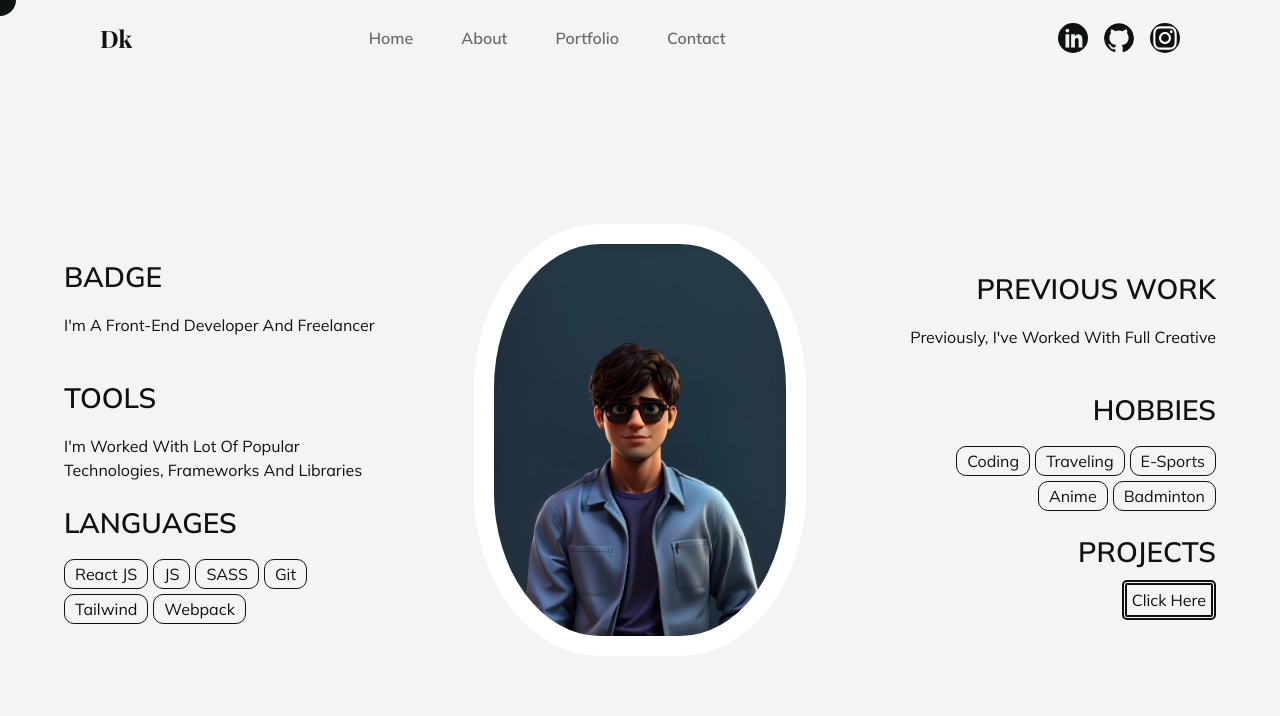
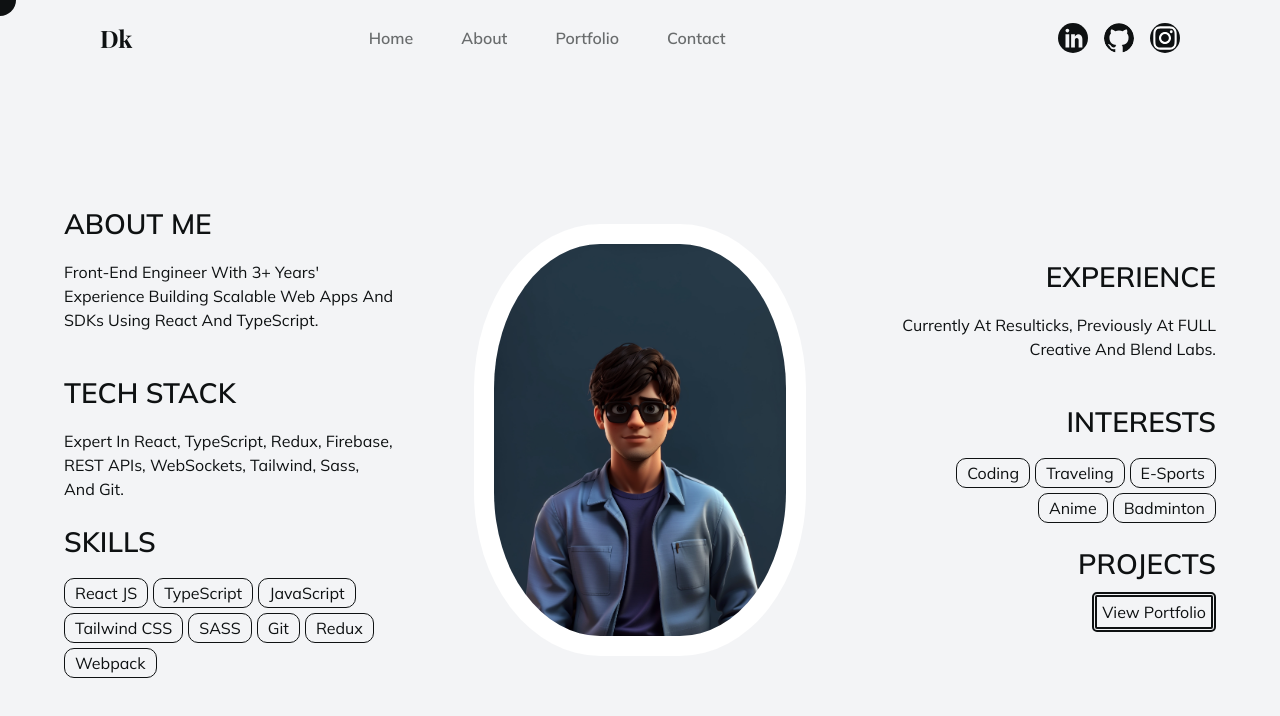
Before and after one commit to Dina-petrick/My-Portfolio, a React (Create React App) app: page / in a window 1280 px wide. Shown: the top 716 px of the page. Built offline with nearby package versions, Linux system fonts and the light colour scheme; a web font is replaced by a local one.

Commit message:
new changes

```diff
--- a/package.json
+++ b/package.json
@@ -4,9 +4,6 @@
   "private": true,
   "dependencies": {
     "@emailjs/browser": "^3.10.0",
-    "@testing-library/jest-dom": "^5.16.5",
-    "@testing-library/react": "^13.4.0",
-    "@testing-library/user-event": "^13.5.0",
     "react": "^18.2.0",
     "react-dom": "^18.2.0",
     "react-scripts": "5.0.1",
--- a/src/pages/Home.js
+++ b/src/pages/Home.js
@@ -1,28 +1,22 @@
 import React, { useContext } from "react";
-
-// import link
 import { Link } from "react-router-dom";
-
-// import motion
 import { motion } from "framer-motion";
-
-//import image
-
 import profile from "../img/home/Profile.jpg";
-
 import { transition1 } from "../transitions";
 import { CursorContext } from "../context/CursorContext";
 
 const Home = () => {
   const { mouseEnterHandler, mouseLeaveHandler } = useContext(CursorContext);
+
   return (
     <motion.section
       initial={{ opacity: 0 }}
       animate={{ opacity: 1 }}
       exit={{ opacity: 0 }}
       transition={transition1}
-      className="flex  sm:flex-col sm:justify-center sm:items-center sm:w-[90%] sm:pt-[80px] md:max-w-[98%] lg:max-w-[90%] mx-auto md:flex-row md:justify-between md:gap-20 md:items-center md:h-[100vh] md:overflow-hidden capitalize"
+      className="flex sm:flex-col sm:justify-center sm:items-center sm:w-[90%] sm:pt-[80px] md:max-w-[98%] lg:max-w-[90%] mx-auto md:flex-row md:justify-between md:gap-20 md:items-center md:h-[100vh] md:overflow-hidden capitalize"
     >
+      {/* Left Content */}
       <motion.ul
         initial={{ opacity: 0, x: "-50%" }}
         animate={{ opacity: 1, x: 0 }}
@@ -30,62 +24,68 @@ const Home = () => {
         transition={transition1}
         onMouseEnter={mouseEnterHandler}
         onMouseLeave={mouseLeaveHandler}
-        className="md:w-[30%] max-w-[400px]  "
+        className="md:w-[30%] max-w-[400px]"
       >
         <li className="sm:mb-[22px] md:mb-[20px] lg:mb-[40px]">
-          <h3 className="sm:mb-[10px] md:mb-[5px]  lg:mb-[15px] text-[20px] uppercase font-semibold lg:text-[28px]">
-            Badge
+          <h3 className="sm:mb-[10px] md:mb-[5px] lg:mb-[15px] text-[20px] uppercase font-semibold lg:text-[28px]">
+            About Me
           </h3>
-          <p>I'm a Front-end Developer and Freelancer</p>
+          <p>
+            Front-End Engineer with 3+ years' experience building scalable web
+            apps and SDKs using React and TypeScript.
+          </p>
         </li>
         <li className="sm:mb-[22px] md:mb-[20px]">
-          <h3 className="sm:mb-[10px] md:mb-[5px]  lg:mb-[15px] md:text-[20px] uppercase font-semibold lg:text-[28px]">
-            tools
+          <h3 className="sm:mb-[10px] md:mb-[5px] lg:mb-[15px] md:text-[20px] uppercase font-semibold lg:text-[28px]">
+            Tech Stack
           </h3>
           <p>
-            I'm worked with lot of popular technologies, frameworks and
-            libraries
+            Expert in React, TypeScript, Redux, Firebase, REST APIs, WebSockets,
+            Tailwind, Sass, and Git.
           </p>
         </li>
         <li>
-          <h3 className="sm:mb-[10px] md:mb-[5px]  lg:mb-[15px] md:text-[20px] uppercase font-semibold lg:text-[28px]">
-            Languages
+          <h3 className="sm:mb-[10px] md:mb-[5px] lg:mb-[15px] md:text-[20px] uppercase font-semibold lg:text-[28px]">
+            Skills
           </h3>
           <ul className="flex flex-wrap gap-[5px] capitalize">
-            <li className="w-fit px-[10px] py-[2px] rounded-[10px] border-[1px] border-primary ">
-              React JS
-            </li>
-            <li className="w-fit px-[10px] py-[2px] rounded-[10px] border-[1px] border-primary ">
-              JS
-            </li>
-            <li className="w-fit px-[10px] py-[2px] rounded-[10px] border-[1px] border-primary ">
-              SASS
-            </li>
-            <li className="w-fit px-[10px] py-[2px] rounded-[10px] border-[1px] border-primary ">
-              Git
-            </li>
-            <li className="w-fit px-[10px] py-[2px] rounded-[10px] border-[1px] border-primary ">
-              Tailwind
-            </li>
-            <li className="w-fit px-[10px] py-[2px] rounded-[10px] border-[1px] border-primary ">
-              Webpack
-            </li>
+            {[
+              "React JS",
+              "TypeScript",
+              "JavaScript",
+              "Tailwind CSS",
+              "SASS",
+              "Git",
+              "Redux",
+              "Webpack",
+            ].map((skill) => (
+              <li
+                key={skill}
+                className="w-fit px-[10px] py-[2px] rounded-[10px] border-[1px] border-primary cursor-pointer"
+              >
+                {skill}
+              </li>
+            ))}
           </ul>
         </li>
       </motion.ul>
+
+      {/* Center Image */}
       <motion.div
         initial={{ scale: 0 }}
         animate={{ scale: 1 }}
         exit={{ scale: 0 }}
         transition={transition1}
-        className=" h-[60%] sm:my-[20px] md:min-w-[300px] md:min-h-[300px] max-h-[700px] sm:border-[5px] sm:rounded-[30px] border-white md:border-[20px] md:w-[30%] max-w-[400px] md:rounded-t-[38%] md:rounded-b-[38%] md:overflow-hidden"
+        className="h-[60%] sm:my-[20px] md:min-w-[300px] md:min-h-[300px] max-h-[700px] sm:border-[5px] sm:rounded-[30px] border-white md:border-[20px] md:w-[30%] max-w-[400px] md:rounded-t-[38%] md:rounded-b-[38%] md:overflow-hidden"
       >
         <img
-          className="w-[100%] sm:rounded-[25px] md:object-cover object-center md:p h-[100%] md:hover:scale-[1.4] md:transition-transform "
+          className="w-[100%] sm:rounded-[25px] md:object-cover object-center h-[100%] md:hover:scale-[1.4] md:transition-transform"
           src={profile}
           alt="profile"
         />
       </motion.div>
+
+      {/* Right Content */}
       <motion.ul
         initial={{ opacity: 0, x: "50%" }}
         animate={{ opacity: 1, x: 0 }}
@@ -96,42 +96,39 @@ const Home = () => {
         className="md:w-[30%] max-w-[400px] text-end"
       >
         <li className="sm:mb-[22px] md:mb-[20px] lg:mb-[40px]">
-          <h3 className="sm:mb-[10px] md:mb-[5px]  lg:mb-[15px] md:text-[20px] uppercase font-semibold lg:text-[28px]">
-            Previous work
+          <h3 className="sm:mb-[10px] md:mb-[5px] lg:mb-[15px] md:text-[20px] uppercase font-semibold lg:text-[28px]">
+            Experience
           </h3>
-          <p>Previously, I've worked with Full Creative</p>
+          <p>
+            Currently at Resulticks, previously at FULL Creative and Blend Labs.
+          </p>
         </li>
         <li className="sm:mb-[22px] md:mb-[20px]">
-          <h3 className="sm:mb-[10px] md:mb-[5px]  lg:mb-[15px] md:text-[20px] uppercase font-semibold lg:text-[28px]">
-            Hobbies
+          <h3 className="sm:mb-[10px] md:mb-[5px] lg:mb-[15px] md:text-[20px] uppercase font-semibold lg:text-[28px]">
+            Interests
           </h3>
           <ul className="flex justify-end flex-wrap gap-[5px] capitalize">
-            <li className="w-fit px-[10px] py-[2px] rounded-[10px] border-[1px] border-primary ">
-              coding
-            </li>
-            <li className="w-fit px-[10px] py-[2px] rounded-[10px] border-[1px] border-primary ">
-              Traveling
-            </li>
-            <li className="w-fit px-[10px] py-[2px] rounded-[10px] border-[1px] border-primary ">
-              E-sports
-            </li>
-            <li className="w-fit px-[10px] py-[2px] rounded-[10px] border-[1px] border-primary ">
-              Anime
-            </li>
-            <li className="w-fit px-[10px] py-[2px] rounded-[10px] border-[1px] border-primary ">
-              badminton
-            </li>
+            {["Coding", "Traveling", "E-sports", "Anime", "Badminton"].map(
+              (hobby) => (
+                <li
+                  key={hobby}
+                  className="cursor-pointer w-fit px-[10px] py-[2px] rounded-[10px] border-[1px] border-primary"
+                >
+                  {hobby}
+                </li>
+              )
+            )}
           </ul>
         </li>
-        <li className="">
-          <h3 className="sm:mb-[10px] md:mb-[10px]  lg:mb-[15px] md:text-[20px] uppercase font-semibold lg:text-[28px]">
+        <li>
+          <h3 className="sm:mb-[10px] md:mb-[10px] lg:mb-[15px] md:text-[20px] uppercase font-semibold lg:text-[28px]">
             Projects
           </h3>
           <Link
             to={"/portfolio"}
             className="border-[5px] border-double rounded-[5px] p-[5px] border-primary md:hover:border-solid md:hover:border-[2px] md:transition-all"
           >
-            Click here
+            View Portfolio
           </Link>
         </li>
       </motion.ul>
--- a/src/pages/Portfolio.js
+++ b/src/pages/Portfolio.js
@@ -1,4 +1,3 @@
-import { useContext } from "react";
 
 import PortfolioLink from "../components/PortfolioLink";
 
@@ -11,10 +10,8 @@ import { motion } from "framer-motion";
 // import transition
 import { transition1 } from "../transitions";
 
-import { CursorContext } from "../context/CursorContext";
 
 const Portfolio = () => {
-  const { mouseEnterHandler, mouseLeaveHandler } = useContext(CursorContext);
 
   return (
     <motion.section
@@ -22,7 +19,7 @@ const Portfolio = () => {
       animate={{ opacity: 1, x: 0 }}
       exit={{ opacity: 0, x: "-50%" }}
       transition={{ transition1, duration: 1.5 }}
-      className="sm:pt-[100px] flex flex-col w-[100vw] h-[90vh] justify-center"
+      className="sm:pt-[100px] flex flex-col w-[90vw] h-[90vh] mx-auto"
     >
       <PortfolioLink
         heading="Clothing Store"
```
Also changed, not shown: src/pages/About.js (+38 -27 lines).
